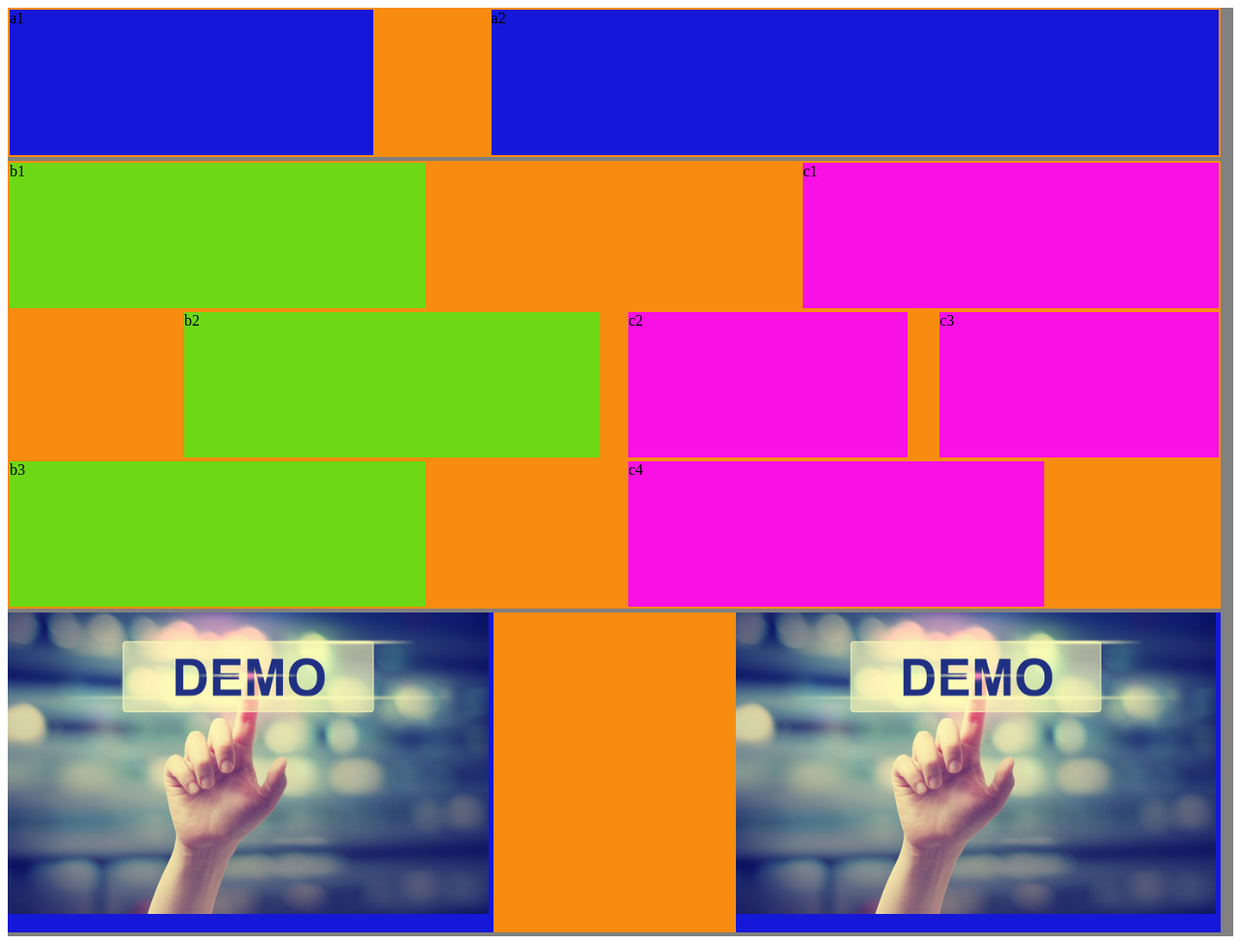
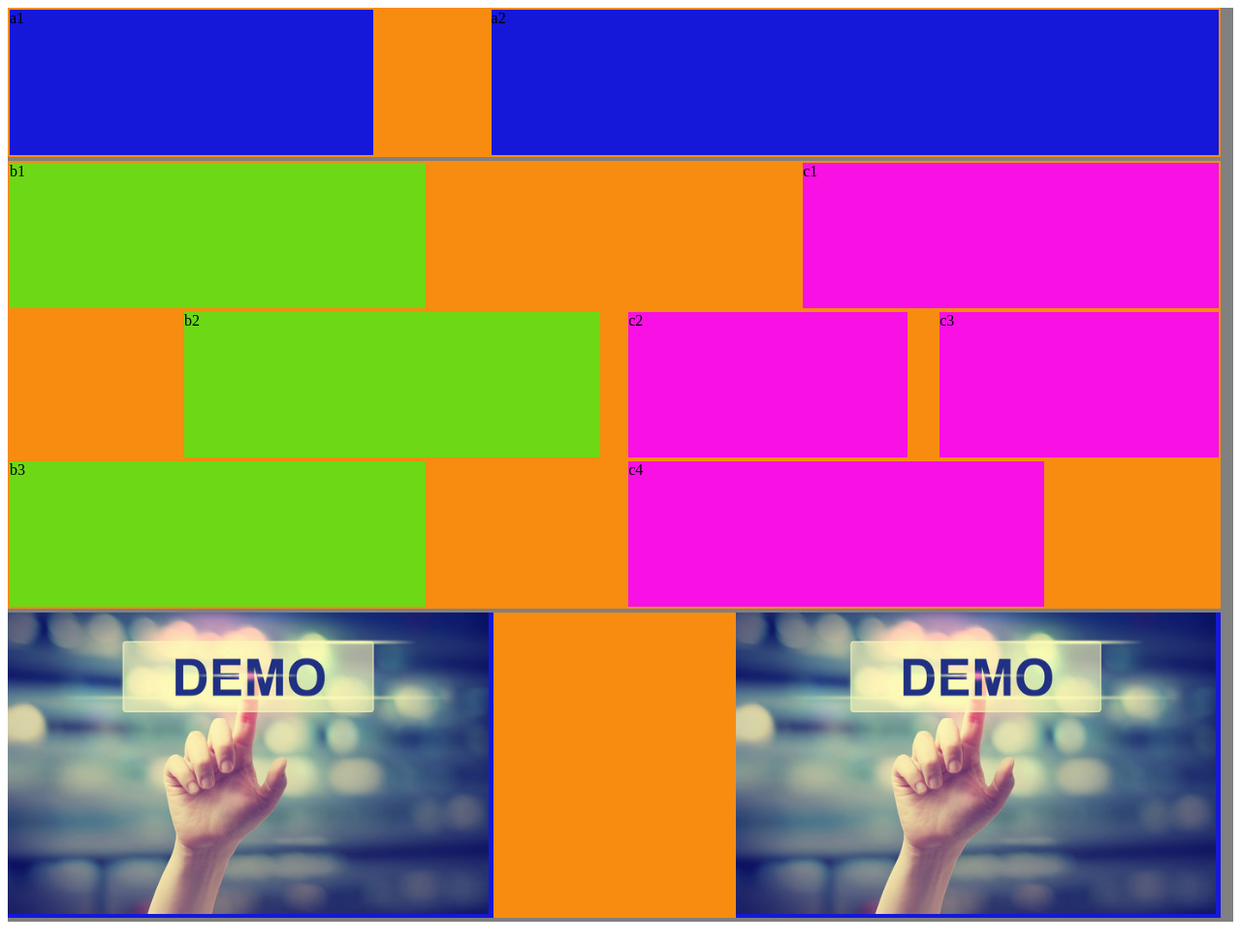
Before and after one commit to SergejsRom/6-html-blocks, a website: page index.html in a window 1280 px wide. Shown: the whole page at 97% size. Drawn offline with Linux system fonts and the light colour scheme.

Commit message:
remove image height

```diff
--- a/index.html
+++ b/index.html
@@ -46,11 +46,11 @@
             </div>
         </div>
         <div style="display: inline-block; width: 99%; background-color:rgb(248, 140, 16)">
-            <div style="float: left; width: 40%; height: 330px; background-color:rgb(21, 24, 216)">
+            <div style="float: left; width: 40%; background-color:rgb(21, 24, 216)">
                 <img src="/nuotraukos/demo-image.png" alt="demo-image" width="99%">
             </div>
-            <div style="float: right; width: 40%; height: 330px; background-color:rgb(21, 24, 216);">
-                <img src="/6-html-blocks/nuotraukos/demo-image.png" alt="nuotrauka" width="99%">
+            <div style="float: right; width: 40%; background-color:rgb(21, 24, 216);">
+                <img src="/6-html-blocks/nuotraukos/demo-image.png" alt="nuotrauka" width=99%"99%">
             </div>
         </div>
 
```
